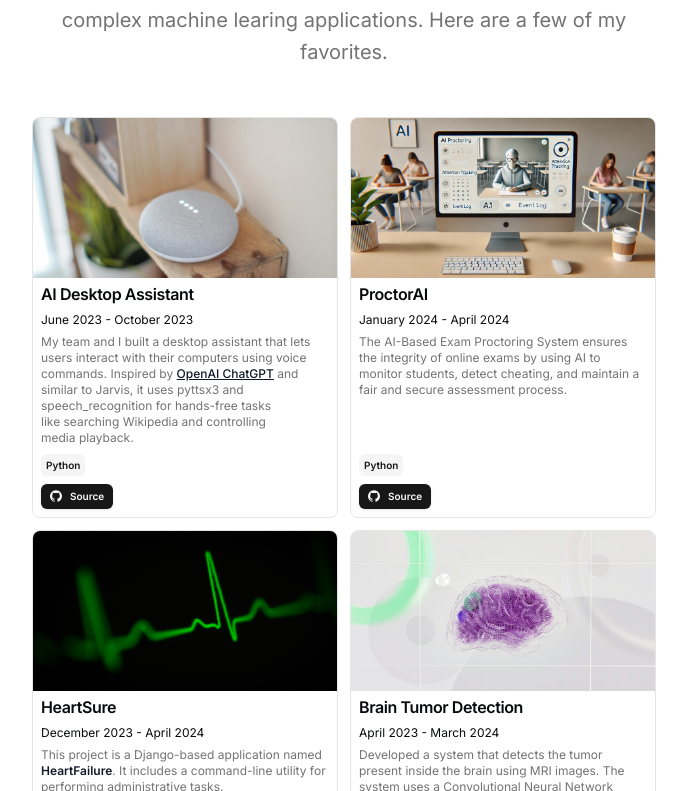
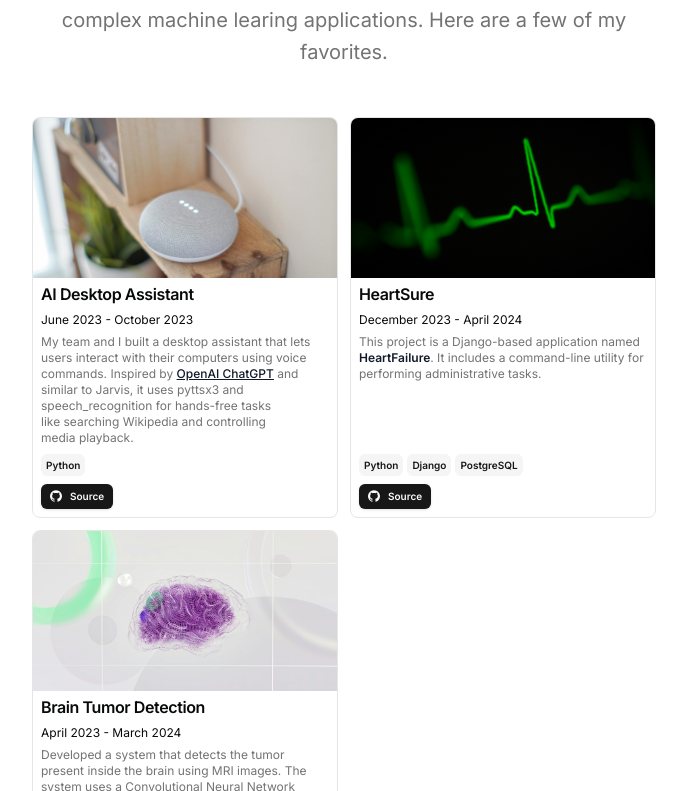
Before and after one commit to bhushankhopkarr/bhushankhopkarr.github.io, a Next.js app: page / in a window 1280 px wide. Shown: the part 969-1760 px from the top of the page, without its empty margins (296-983 px from the left). Built offline with nearby package versions, Linux system fonts and the light colour scheme.

Commit message:
Remove ProctorAI project entry from resume

```diff
--- a/src/data/resume.tsx
+++ b/src/data/resume.tsx
@@ -111,26 +111,6 @@ export const DATA = {
         "",
     },
     {
-      title: "ProctorAI",
-      href: "https://github.com/bhushankhopkarr/AI-Exam-Proctoring-System",
-      dates: "January 2024 - April 2024",
-      active: true,
-      description:
-        "The AI-Based Exam Proctoring System ensures the integrity of online exams by using AI to monitor students, detect cheating, and maintain a fair and secure assessment process.",
-      technologies: [
-        "Python",
-      ],
-      links: [
-        {
-          type: "Source",
-          href: "https://github.com/bhushankhopkarr/AI-Exam-Proctoring-System",
-          icon: <Icons.github className="size-3" />,
-        },
-      ],
-      image: "/proctor.png",
-      video: "",
-    },
-    {
       title: "HeartSure",
       href: "https://github.com/bhushankhopkarr/heart_failure_backend",
       dates: "December 2023 - April 2024",
```
